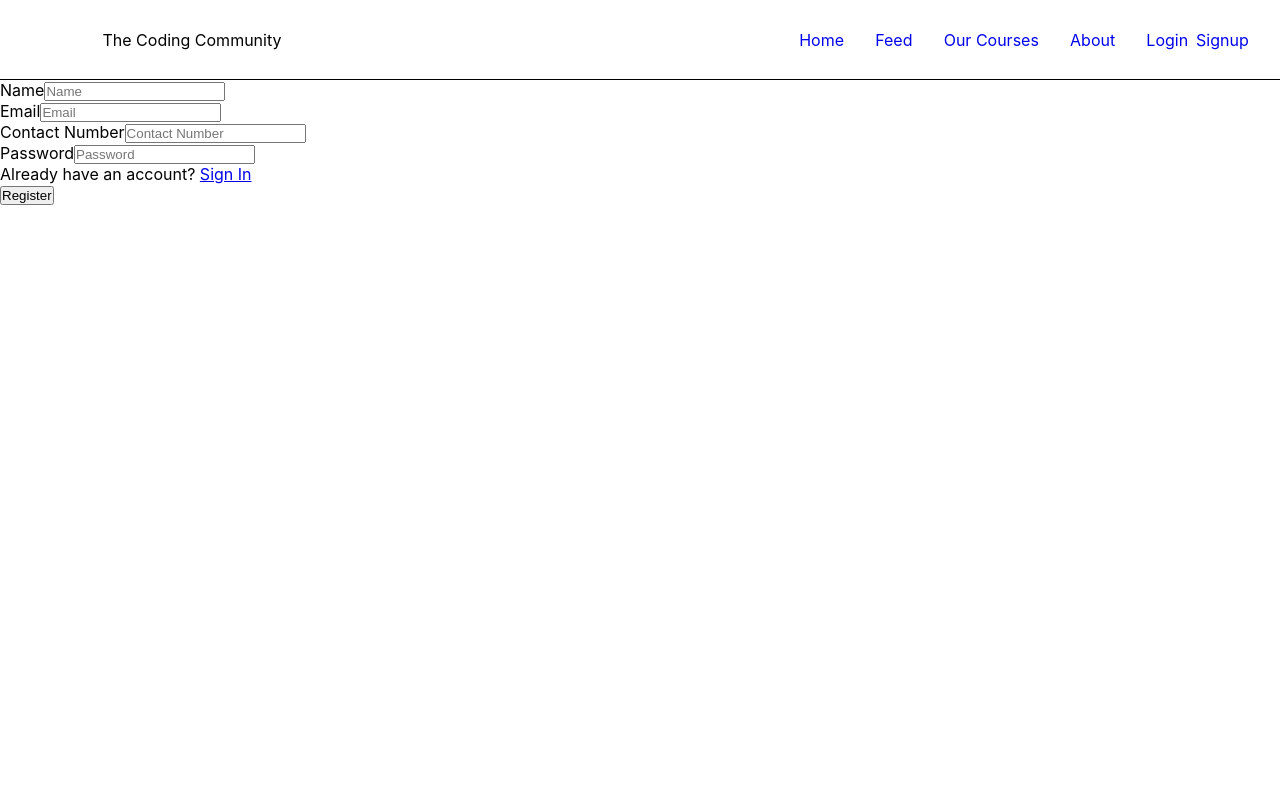
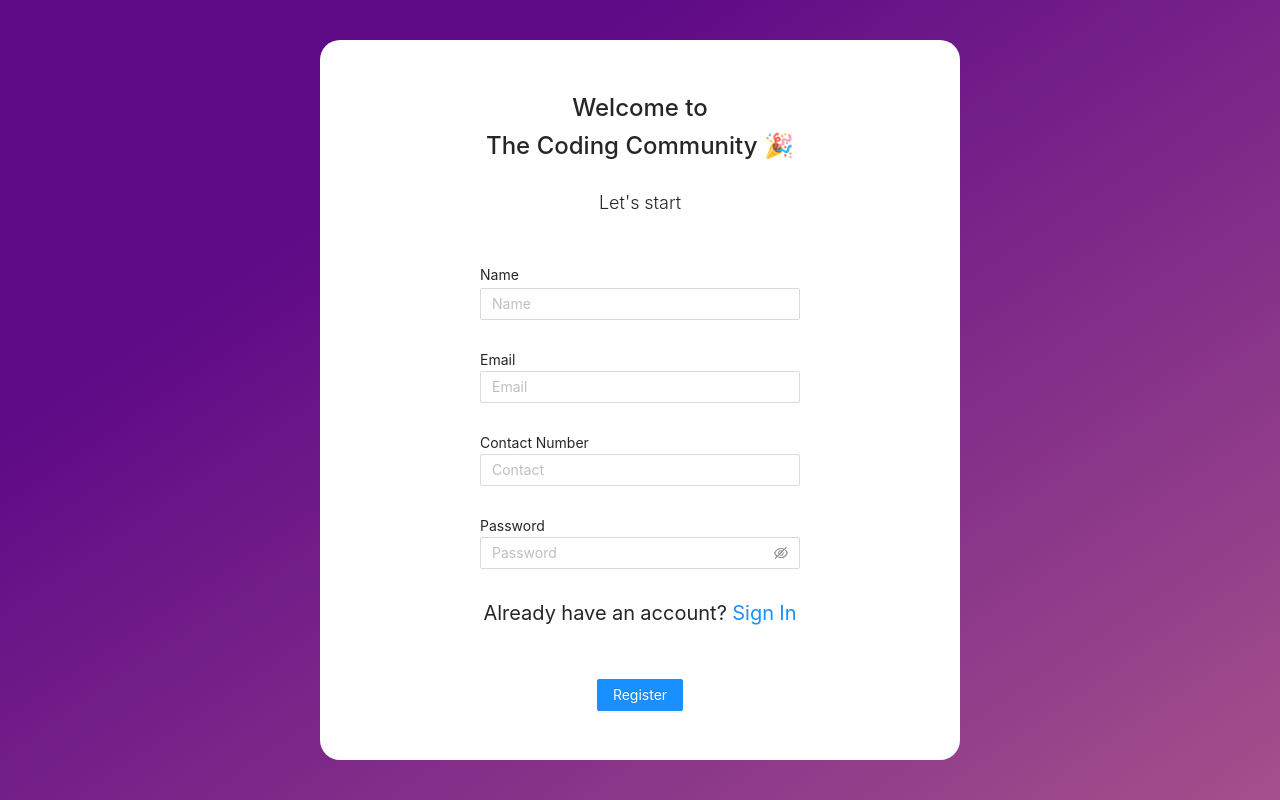
Before and after one commit to DhruvDave12/The-Coding-Community, a React (Create React App) app in the folder Client/coding-comm/: page /register in a window 1280 px wide. Built offline with nearby package versions, Linux system fonts and the light colour scheme; no server answers.

Commit message:
feat: started client side and styles sign up page. Integrated antD components

```diff
--- a/Client/coding-comm/package.json
+++ b/Client/coding-comm/package.json
@@ -6,6 +6,7 @@
     "@testing-library/jest-dom": "^5.16.3",
     "@testing-library/react": "^12.1.4",
     "@testing-library/user-event": "^13.5.0",
+    "antd": "^4.20.7",
     "axios": "^0.26.1",
     "node-sass": "^7.0.1",
     "react": "^17.0.2",
--- a/Client/coding-comm/src/App.js
+++ b/Client/coding-comm/src/App.js
@@ -1,3 +1,4 @@
+import 'antd/dist/antd.css';
 import './App.css';
 import { Routes, Route } from 'react-router-dom';
 
@@ -21,7 +22,7 @@ import NavBar from './components/navbar/navbar.component';
 function App() {
   return (
     <>
-      <NavBar />
+      {/* <NavBar /> */}
       <Routes>
         <Route path='/' element={<Home />}/>
         <Route path='/search' element={<Home />}/>
--- a/Client/coding-comm/src/pages/authentication/sign-up/sign-up.component.jsx
+++ b/Client/coding-comm/src/pages/authentication/sign-up/sign-up.component.jsx
@@ -1,55 +1,94 @@
-import React, { useState } from 'react';
-import './sign-up.styles.scss';
-import axios from 'axios';
-import { useNavigate } from 'react-router-dom';
-import { Link } from 'react-router-dom';
+import React, { useState } from "react";
+import "./sign-up.styles.scss";
+import axios from "axios";
+import { useNavigate } from "react-router-dom";
+import { Link } from "react-router-dom";
+import { Input, Button } from "antd";
+import {
+  EyeInvisibleOutlined,
+  EyeTwoTone,
+} from "@ant-design/icons";
 
 const SignUp = () => {
   let navigate = useNavigate();
 
-    const [username, setUsername] = useState('');
-    const [email, setEmail] = useState('');
-    const [password, setPassword] = useState('');
-    const [contactNumber, setContactNumber] = useState('');
+  const [username, setUsername] = useState("");
+  const [email, setEmail] = useState("");
+  const [password, setPassword] = useState("");
+  const [contactNumber, setContactNumber] = useState("");
 
-    const handleSubmit = async (event) => {
-        event.preventDefault();
-        const response = await axios.post('https://the-coding-community.herokuapp.com/register', {
+  const [loading, setLoading] = useState(false);
+
+  const handleSubmit = async () => {
+    setLoading(true);
+    const response = await axios.post(
+      "https://the-coding-community.herokuapp.com/register",
+      {
         username: username,
         password: password,
         email: email,
-            contactNumber: contactNumber
-        });
-        navigate('/login');
+        contactNumber: contactNumber,
       }
+    );
+    setLoading(false);
+    navigate("/login");
+  };
 
   return (
     <div className="sign-up">
-            <form onSubmit={handleSubmit}>
+      <div className="sign__up__form">
+
+          <div className="start__text">
+            <p className="welcome__text">Welcome to <br /> The Coding Community 🎉</p>
+            <p className="bottom__text">Let's start</p>
+          </div>
         <div className="fields">
-                    <label htmlFor="name" className="lab">Name</label>
-                    <input type="text" id="name" onChange={e => setUsername(e.target.value)} placeholder="Name"/>
+          <label htmlFor="name" className="field__label">
+            Name
+          </label>
+          {/* <input type="text" id="name" onChange={e => setUsername(e.target.value)} placeholder="Name"/> */}
+          <Input placeholder="Name" onChange={e => setUsername(e.target.value)} className={"particular__field"}/>
         </div>
 
         <div className="fields">
-                    <label htmlFor="email" className="lab">Email</label>
-                    <input type="email" id="email" onChange={e => setEmail(e.target.value)} placeholder="Email"/>
+          <label htmlFor="email" className="field__label">
+            Email
+          </label>
+          {/* <input type="email" id="email" onChange={e => setEmail(e.target.value)} placeholder="Email"/> */}
+          <Input placeholder="Email" onChange={e => setEmail(e.target.value)} type={"email"}/>
         </div>
 
         <div className="fields">
-                    <label htmlFor="contact" className="lab">Contact Number</label>
-                    <input type="text" id="contact" onChange={e => setContactNumber(e.target.value)} placeholder="Contact Number"/>
+          <label htmlFor="contact" className="field__label">
+            Contact Number
+          </label>
+          {/* <input type="text" id="contact" onChange={e => setContactNumber(e.target.value)} placeholder="Contact Number"/> */}
+          <Input placeholder="Contact" onChange={e => setContactNumber(e.target.value)}/>
         </div>
 
         <div className="fields">
-                    <label htmlFor="password" className="lab">Password</label>
-                    <input type="password" id="password" onChange={e => setPassword(e.target.value)} placeholder="Password"/>
+          <label htmlFor="password" className="field__label">
+            Password
+          </label>
+          {/* <input type="password" id="password" onChange={e => setPassword(e.target.value)} placeholder="Password"/> */}
+          <Input.Password
+            placeholder="Password"
+            iconRender={(visible) =>
+              visible ? <EyeTwoTone /> : <EyeInvisibleOutlined />
+            }
+            onChange={e => setPassword(e.target.value)}
+          />
         </div>
-                <p>Already have an account? <Link to='/login'>Sign In</Link></p>
-                <button>Register</button>
-            </form>
+        <p className="already__text">
+          Already have an account? <Link to="/login">Sign In</Link>
+        </p>
+        {/* <button>Register</button> */}
+        <Button type="primary" loading={loading} onClick={handleSubmit}>
+          Register
+        </Button>
       </div>
-    )
-}
+    </div>
+  );
+};
 
 export default SignUp;
--- a/Client/coding-comm/src/pages/authentication/sign-up/sign-up.styles.scss
+++ b/Client/coding-comm/src/pages/authentication/sign-up/sign-up.styles.scss
@@ -0,0 +1,53 @@
+.sign-up{
+    height: 100vh;
+    background-color: #a4508b;
+    background-image: linear-gradient(326deg, #a4508b 0%, #5f0a87 74%);
+    display: flex;
+    justify-content: center;
+    align-items: center;
+
+    .sign__up__form {
+        width: 50%;
+        padding-top: 20px;
+        padding-bottom: 20px;
+        height: 90%;
+        border-radius: 20px;
+        background-color: white;
+        display: flex;
+        flex-direction: column;
+        justify-content: space-evenly;
+        align-items: center;
+        .start__text{
+            // margin-bottom: 15px;
+            .welcome__text{
+                font-size: 24px;
+                text-align: center;
+                font-weight: 500;
+            }
+            .bottom__text{
+                font-size: 18px;
+                text-align: center;
+                font-weight: 300;
+                margin-top: 10px;
+            }
+        }
+        .fields{
+            // margin-top: 6px;
+            // margin-bottom: 6px;
+            width: 50%;
+            display: flex;
+            flex-direction: column;
+            .field__label{
+                font-size: 14px;
+            }
+            .particular__field{
+                margin-top: 2px;
+                width: 100%;
+            }
+        }
+        .already__text{
+            font-size: 20px;
+            font-weight: 400;
+        }
+    }
+}
```
Also changed, not shown: 1 other file (tests, documents, lock files or other folders). Lines whose indentation alone changed are shown as unchanged.
